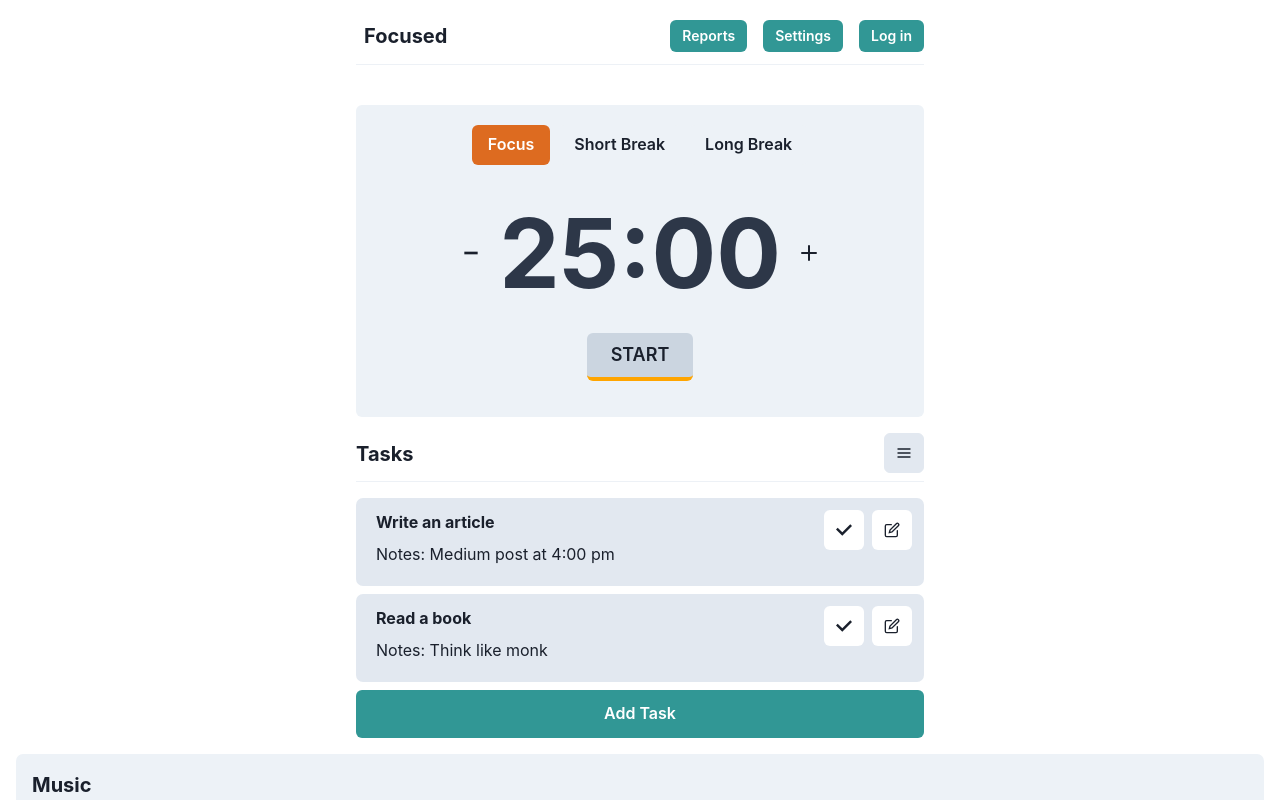
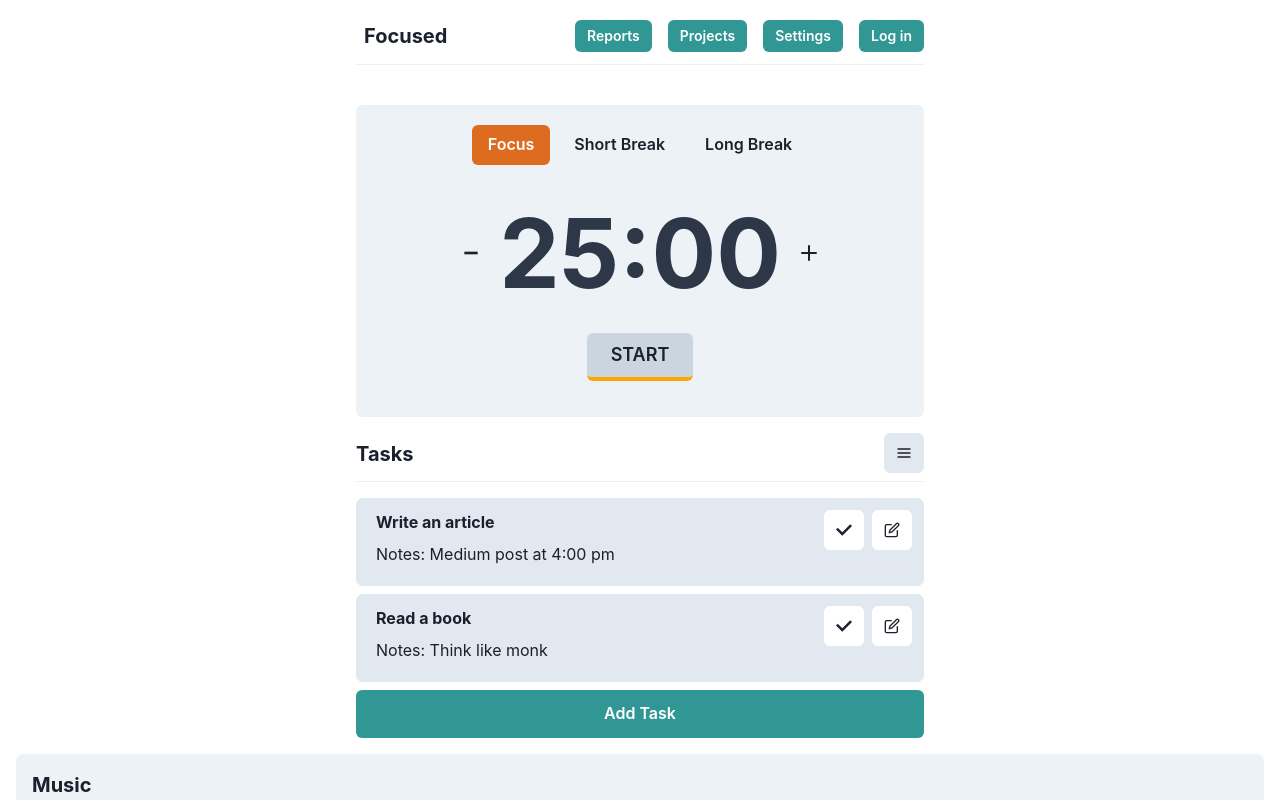
Before and after one commit to neutr0nian/focused, a React (Vite) app in the folder client/: page / in a window 1280 px wide. Shown: the top 800 px of the page. Built offline with nearby package versions, Linux system fonts and the light colour scheme.

Commit message:
setup/projects-ui

```diff
--- a/client/package.json
+++ b/client/package.json
@@ -18,7 +18,8 @@
     "framer-motion": "^8.5.5",
     "react": "^18.2.0",
     "react-dom": "^18.2.0",
-    "react-redux": "^8.0.5"
+    "react-redux": "^8.0.5",
+    "react-router-dom": "^6.8.0"
   },
   "devDependencies": {
     "@types/d3": "^7.4.0",
--- a/client/src/App.jsx
+++ b/client/src/App.jsx
@@ -1,23 +1,15 @@
-import { useState } from "react";
 import "./App.css";
 
-import { Navbar, Timer, Music } from "./components";
-import { Box, Container, SimpleGrid } from "@chakra-ui/react";
+import { Route, Routes } from "react-router-dom";
+import { HomePage, Projects } from "./pages";
 
 function App() {
   return (
     <div className="App">
-      <Container maxW={600} mt={4}>
-        <Navbar />
-        <Timer />
-      </Container>
-      <Box mt={4} m={4}>
-        {/* <SimpleGrid columns={2} spacing={10}> */}
-          <Box bg="gray.100" height="auto" p={4} borderRadius={7}>
-            <Music />
-          </Box>
-        {/* </SimpleGrid> */}
-      </Box>
+      <Routes>
+        <Route exact path="/" element={<HomePage />} />
+        <Route exact path='/projects' element={<Projects />} />
+      </Routes>
     </div>
   );
 }
--- a/client/src/components/Navbar.jsx
+++ b/client/src/components/Navbar.jsx
@@ -9,6 +9,7 @@ import {
   useDisclosure
 } from "@chakra-ui/react";
 import React from "react";
+import { Link } from "react-router-dom";
 import Reports from "./Reports";
 
 const Navbar = () => {
@@ -23,6 +24,11 @@ const Navbar = () => {
         <Spacer />
         <ButtonGroup gap="2">
           <Reports isOpen={isOpen} onOpen={onOpen} onClose={onClose} />
+          <Link to='/projects'>
+          <Button size="sm" colorScheme="teal">
+            Projects
+          </Button>
+          </Link>
           <Button size="sm" colorScheme="teal">
             Settings
           </Button>
--- a/client/src/components/Timer.jsx
+++ b/client/src/components/Timer.jsx
@@ -14,7 +14,7 @@ import React, { useEffect, useRef, useState } from "react";
 
 import { dispSecondsAsMins } from "../utils/DisplayTime";
 import { AddIcon, MinusIcon } from "@chakra-ui/icons";
-import DisplayTasks from "./Tasks/DisplayTasks";
+import DisplayTasks from "./tasks/DisplayTasks";
 
 const minsFocused = [];
 let startTime = 0;
--- a/client/src/components/index.js
+++ b/client/src/components/index.js
@@ -1,8 +1,6 @@
 export { default as Navbar } from "./Navbar";
 export { default as Timer } from "./Timer";
-export { default as CurrentTasks } from "./Tasks/CurrentTasks";
-export { default as AddTasks } from "./Tasks/AddTask";
+export { default as CurrentTasks } from "./tasks/CurrentTasks";
+export { default as AddTasks } from "./tasks/AddTask";
 export { default as Music } from "./Music";
 export { default as Reports } from "./Reports";
-
-// export { default as AddTasks } from "./AddTask";
--- a/client/src/main.jsx
+++ b/client/src/main.jsx
@@ -5,14 +5,18 @@ import "./index.css";
 
 import { Provider } from "react-redux";
 import { ChakraProvider } from "@chakra-ui/react";
+import {BrowserRouter as Router} from 'react-router-dom';
+
 import store from "./app/store";
 
 ReactDOM.createRoot(document.getElementById("root")).render(
   <React.StrictMode>
     <ChakraProvider>
+      <Router>
       <Provider store={store}>
       <App />
       </Provider>
+      </Router>
     </ChakraProvider>
   </React.StrictMode>
 );
--- /dev/null
+++ b/client/src/pages/Homepage.jsx
@@ -0,0 +1,23 @@
+import { Box, Container } from '@chakra-ui/react'
+import React from 'react'
+import { Music, Navbar, Timer } from '../components'
+
+const Homepage = () => {
+  return (
+    <>
+    <Container maxW={600} mt={4}>
+        <Navbar />
+        <Timer />
+      </Container>
+      <Box mt={4} m={4}>
+        {/* <SimpleGrid columns={2} spacing={10}> */}
+          <Box bg="gray.100" height="auto" p={4} borderRadius={7}>
+            <Music />
+          </Box>
+        {/* </SimpleGrid> */}
+      </Box>
+    </>
+  )
+}
+
+export default Homepage
--- /dev/null
+++ b/client/src/pages/Projects.jsx
@@ -0,0 +1,9 @@
+import React from 'react'
+
+const Projects = () => {
+  return (
+    <div>Projects</div>
+  )
+}
+
+export default Projects
--- /dev/null
+++ b/client/src/pages/index.js
@@ -0,0 +1,2 @@
+export { default as HomePage } from "./Homepage";
+export { default as Projects } from "./Projects";
```
Also changed, not shown: client/src/components/projects/Board.jsx (added), 1 other file (tests, documents, lock files or other folders).
